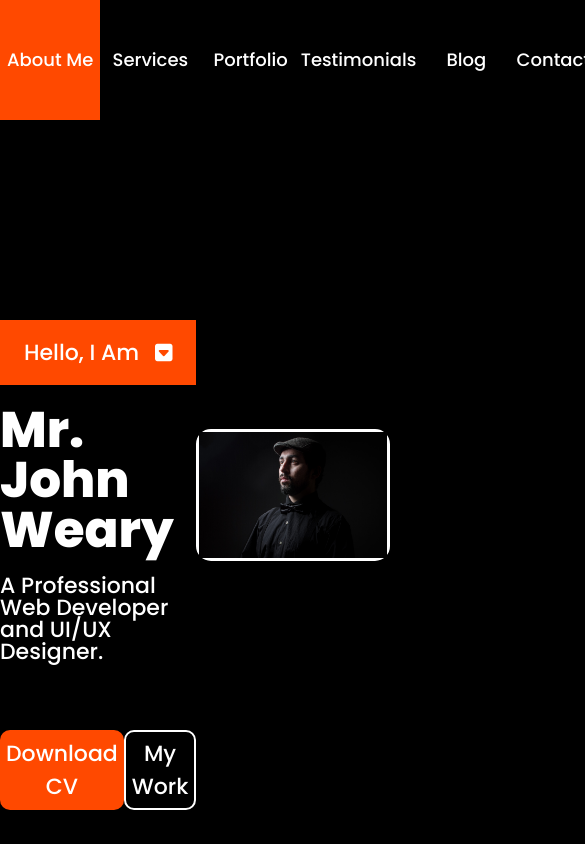
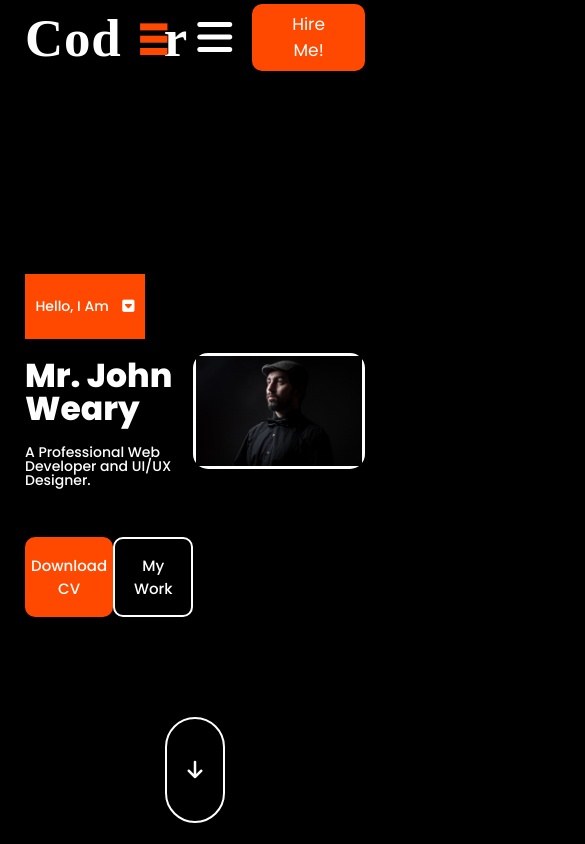
Before and after one commit to Nikoloz909/coder-sass, a website: page index.html in a window 390 px wide. Shown: the top 844 px of the page, 585 px wide, since content can reach past the window. Drawn offline with Linux system fonts and the light colour scheme.

Commit message:
media max-width 940px

```diff
--- a/index.html
+++ b/index.html
@@ -11,6 +11,7 @@
     <title>Coder</title>
 </head>
 <body>
+    <!-- header-section  -->
    <header class="header-section">
        <a class="logo" href="index.html">
            <img class="logo-img" src="./img/Group 205.svg" alt="image">
@@ -35,19 +36,23 @@
                 <li class="nav-li">
                     <a class="nav-a" href="#">Contact Us</a>
                 </li>
-                <button class="btn-header">Hire Me!</button>
+                <i class="fas fa-bars"></i>
+                <button class="btn-header" type="menu">Hire Me!</button>
 
             </ul>
+
        </nav>
    </header>
+   <!-- header-section end  -->
+   <!-- banner-section  -->
    <section class="banner-section">
         <div class="left-block">
             <button class="childe-box-01"> Hello, I am <i class="fas fa-caret-square-down arr"></i></button>
             <h3 class="mr-h3">Mr. John Weary</h3>
             <p class="prof-p">A Professional Web Developer and UI/UX Designer.</p>
             <div class="left-firschild">
-                <button class="left-btn">Download CV</button>
-                <button class="left-01btn">My Work</button>
+                <button class="left-btn" type="button">Download CV</button>
+                <button class="left-01btn" type="button">My Work</button>
             </div>
         </div>
         <div class="right-block">
@@ -56,9 +61,10 @@
 
    </section>
    <div class="btn-wrapper">
-    <button class="btn-child">
+    <button class="btn-child" type="submit">
         <i class="fas fa-arrow-down"></i>
     </button>
 </div>
+<!-- banner-section end  -->
 </body>
 </html>
--- a/scss/main.scss/banner-sec.scss
+++ b/scss/main.scss/banner-sec.scss
@@ -86,7 +86,7 @@
     .right-block{
         max-width: 650px;
         width: 100%;
-        margin-top: 60px;
+        margin-top: 110px;
         border: 3px solid  $color-02;
         border-radius: 15px;
         .right-img{
--- /dev/null
+++ b/scss/main.scss/header-resp.scss
@@ -0,0 +1,231 @@
+@media (max-width:1300px){
+    .header-section,
+    .banner-section{
+    padding: 0 25px;
+    }
+
+}
+@media(max-width:1250px){
+    .banner-section{
+        .left-block{
+            max-width: 550px;
+            .mr-h3{
+                font-size: 45px;
+            }
+            .prof-p{
+                font-size: 21px;
+            }
+            .left-firschild{
+                max-width: 500px;
+                width: 100%;
+                .left-btn,
+                .left-01btn{
+                    max-width: 230px;
+                    width: 100%;
+                }
+            }
+        }
+
+    }
+}
+@media(max-width:1205px){
+    .banner-section{
+        .right-block{
+            max-width: 600px;
+        }
+        .left-block{
+            max-width: 500px;
+            .childe-box-01{
+                max-width: 180px;
+                font-size: 20px;
+                .arr{
+                    font-size: 19px;
+                }
+                .mr-h3{
+                    font-size: 43px;
+                }
+            }
+            .prof-p{
+                font-size: 19px;
+            }
+            .left-firschild{
+                max-width: 480px;
+            }
+        }
+    }
+}
+@media (max-width:1150px){
+    .header-section{
+        .navbar{
+            .nav-ul{
+               .nav-li{
+                   height: 90px;
+                   font-size: 15px;
+               }
+               .btn-header{
+                   font-size: 17px;
+                   margin-left: 20px;
+               }
+            }
+        }
+    }
+}
+@media(max-width:1130px){
+    .header-section{
+        .navbar{
+            .nav-ul{
+                .nav-li{
+                    display: none;
+                }
+                .btn-header{
+                   padding: 0 40px;
+                }
+                .fa-bars{
+                    display: block;
+                    cursor: pointer;
+                    transition: all 0.1s linear 0.2s;
+                    &:hover{
+                        color: $color-01;
+                        font-size: 50px;
+                    }
+                }
+            }
+        }
+
+    }
+    .banner-section{
+        .left-block{
+            max-width: 470px;
+            .childe-box-01{
+                max-width: 160px;
+                font-size: 18px;
+                .arr{
+                    font-size: 18px;
+                }
+
+            }
+            .mr-h3{
+                font-size: 40px;
+            }
+            .prof-p{
+                font-size: 18px;
+            }
+            .left-firschild{
+                max-width: 420px;
+                .left-btn,
+                .left-01btn{
+                    max-width: 200px;
+                    font-size: 20px;
+                }
+            }
+        }
+        .right-block{
+            max-width: 550px;
+        }
+    }
+}
+@media(max-width:1070px){
+    .banner-section{
+        .left-block{
+            max-width: 450px;
+            .childe-box-01{
+                max-width: 140px;
+                font-size: 16px;
+                .arr{
+                    font-size: 16px;
+                }
+            }
+            .mr-h3{
+                font-size: 37px;
+            }
+            .prof-p{
+                font-size: 17px;
+            }
+            .left-firschild{
+                margin-top: 55px;
+                max-width: 400px;
+                .left-btn,
+                .left-01btn{
+                    max-width: 180px;
+                    font-size: 18px;
+                }
+            }
+        }
+        .right-block{
+            margin-top: 110px;
+            max-width: 525px;
+
+        }
+    }
+}
+@media(max-width:1025px){
+    .banner-section{
+        .left-block{
+            max-width: 420px;
+            .childe-box-01{
+                max-width: 130px;
+                font-size: 15px;
+                .arr{
+                    font-size: 15px;
+                }
+            }
+            .mr-h3{
+                font-size: 35px;
+            }
+            .prof-p{
+                font-size: 15px;
+            }
+            .left-firschild{
+                margin-top: 55px;
+                max-width: 330px;
+                .left-btn,
+                .left-01btn{
+                    max-width: 160px;
+                    font-size: 16px;
+                }
+            }
+        }
+        .right-block{
+            margin-top: 120px;
+            max-width: 510px;
+
+        }
+    }
+}
+@media(max-width:980px){
+    .banner-section{
+        .left-block{
+            max-width: 400px;
+            .childe-box-01{
+                max-width: 120px;
+                font-size: 14px;
+                .arr{
+                    font-size: 14px;
+                }
+            }
+            .mr-h3{
+                font-size: 33px;
+            }
+            .prof-p{
+                font-size: 14px;
+            }
+            .left-firschild{
+                margin-top: 50px;
+                max-width: 330px;
+                .left-btn,
+                .left-01btn{
+                    max-width: 155px;
+                    font-size: 15px;
+                }
+            }
+        }
+        .right-block{
+            margin-top: 130px;
+            max-width: 500px;
+
+        }
+    }
+}
+@media(max-width:940px){
+
+}
--- a/scss/main.scss/main.scss
+++ b/scss/main.scss/main.scss
@@ -9,6 +9,7 @@
         }
     }
     .navbar{
+        display: flex;
         .nav-ul{
             @include d-flex(flex,space-between,center);
             .nav-li{
@@ -48,6 +49,11 @@
                     color: black;
                 }
             }
+            .fa-bars{
+                font-size: 40px;
+                color: $color-02;
+                display: none;
+            }
         }
     }
 }
--- a/scss/modules/private.scss
+++ b/scss/modules/private.scss
@@ -3,3 +3,9 @@
     width: 100%;
     margin: 0 auto;
 }
+%size-class-02{
+    max-width: 1270px;
+    width: 100%;
+    margin: 0 auto;
+    // padding: 0 30px;
+}
--- a/scss/style.scss
+++ b/scss/style.scss
@@ -5,3 +5,4 @@
 @import './modules/private.scss';
 @import './main.scss/main.scss';
 @import './main.scss/banner-sec.scss';
+@import './main.scss/header-resp.scss';
```
Also changed, not shown: styles/style.css.
